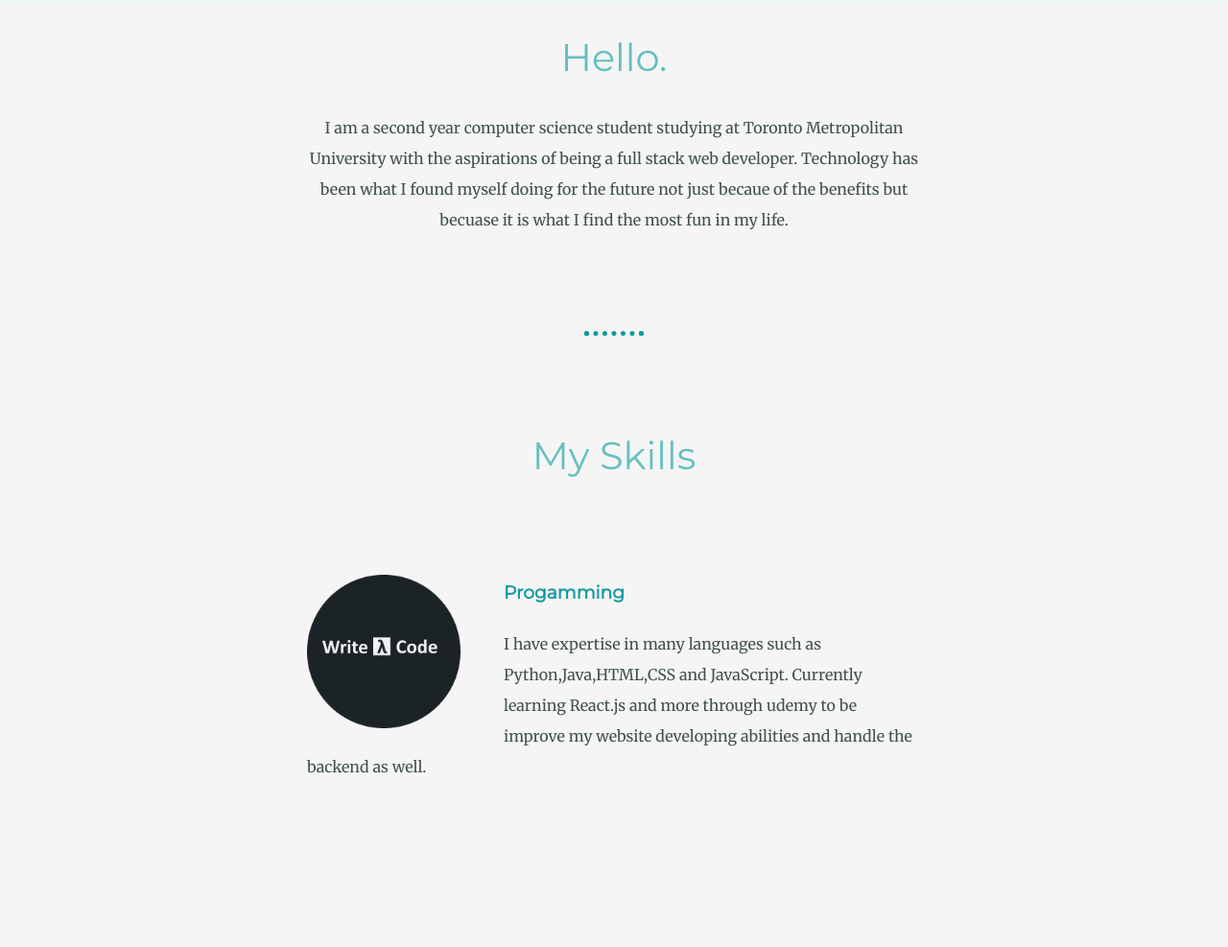
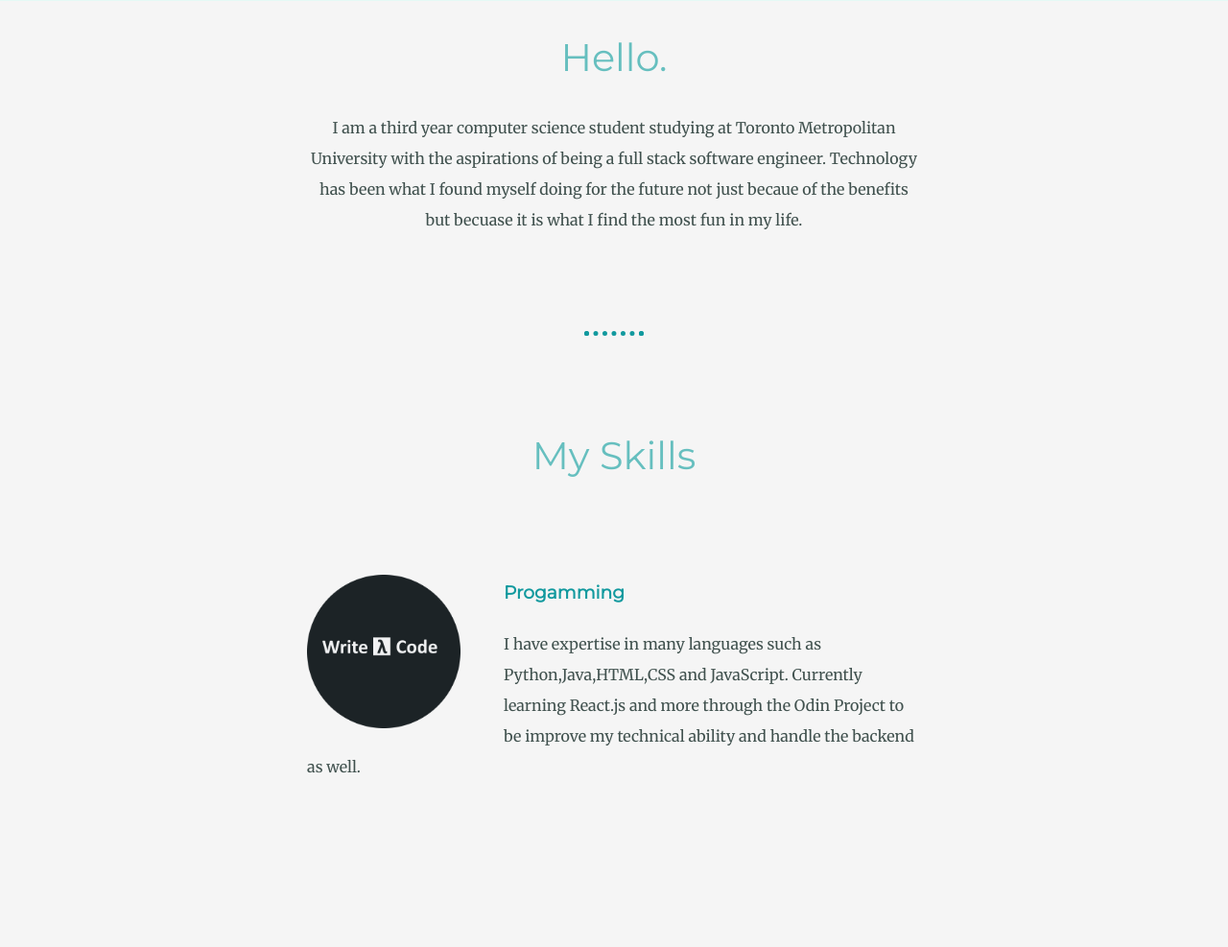
Before and after one commit to Ayman-K-Siddiqui/Personal-Website, a plain HTML site: page index.html in a window 1280 px wide. Shown: the part 759-1746 px from the top of the page at 96% size. Drawn offline with Linux system fonts and the light colour scheme.

Commit message:
Update index.html

```diff
--- a/index.html
+++ b/index.html
@@ -28,9 +28,9 @@
         <div class="profile">
 <!--             <img class="aymanP" src="cLmg/me2.png" alt="profile-picture"> -->
             <h2>Hello.</h2>
-            <p class="pText">I am a second year computer science student studying at Toronto Metropolitan University with
+            <p class="pText">I am a third year computer science student studying at Toronto Metropolitan University with
                 the
-                aspirations of being a full stack web developer. Technology has been what I found myself doing for the
+                aspirations of being a full stack software engineer. Technology has been what I found myself doing for the
                 future not just becaue of the benefits but becuase it is what I find the most fun in my life.</p>
             </p>
         </div>
@@ -41,7 +41,7 @@
                 <img class="codeImg" src="cLmg/wCode.png" alt="code image">
                 <h3>Progamming</h3>
                 <p>I have expertise in many languages such as Python,Java,HTML,CSS and JavaScript. Currently learning
-                    React.js and more through udemy to be improve my website developing abilities and handle the backend as
+                    React.js and more through the Odin Project to be improve my technical ability and handle the backend as
                     well.
                 <p>
             </div>
```
